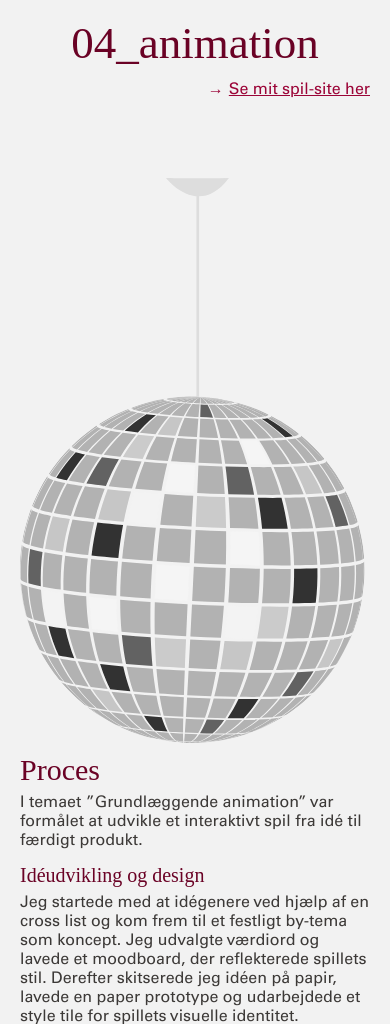
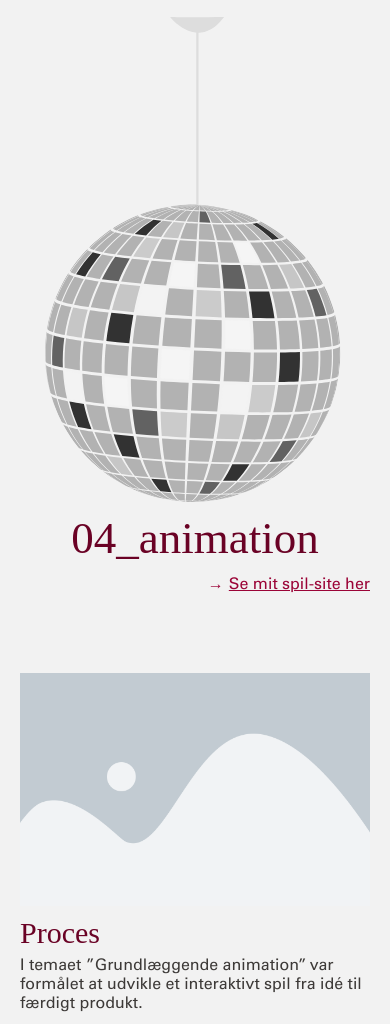
Before and after one commit to leanorager/portfolio-website, a plain HTML site: page 04_animation.html in a window 390 px wide. Shown: the part 83-1107 px from the top of the page. Drawn offline with Linux system fonts and the light colour scheme; a web font is replaced by a local one.

Commit message:
css 04 mobil

```diff
--- a/04_animation.html
+++ b/04_animation.html
@@ -53,7 +53,7 @@
               <a href="https://leanorager.dk/kea/04_animation/website/index.html"><span>Se mit spil-site her</span></a>
             </div>
           </div>
-          <img src="img/disco-sort.svg" alt="Animeret discokugle" />
+          <img src="img/disco-sort.svg" alt="Animeret discokugle" class="order-1 disco" />
         </div>
       </section>
       <section>
@@ -68,7 +68,7 @@
             <h3>Planlægning og opbygning</h3>
             <p>Her udviklede jeg et aktivitetsdiagram og skabte HTML-skelettet baseret på et layoutdiagram. Jeg designede, inden jeg fortsatte med kodningen, spillets grafiske elementer i Adobe Illustrator, herunder baggrunde, tekst, spil-elementer og UI-elementer som liv, tid og point.</p>
           </div>
-          <img src="img/placeholder2.webp" alt="" />
+          <img src="img/placeholder2.webp" alt="" class="order-1" />
         </div>
       </section>
       <section>
@@ -83,7 +83,7 @@
         </div>
       </section>
       <section>
-        <h2>Læring</h2>
+        <h2 class="margin-ekstra">Læring</h2>
         <p>I temaet ”Grundlæggende animation” udviklede jeg et interaktivt spil fra idé til færdigt produkt.</p>
         <div class="grid_1-1-1">
           <div class="col">
--- a/css/layout.css
+++ b/css/layout.css
@@ -171,7 +171,7 @@ h3 {
   margin-top: 40px;
 }
 
-ul {
+main ul {
   margin-left: 20px;
 }
 
@@ -184,3 +184,13 @@ ul {
   width: 300px;
   margin: 20px auto;
 }
+
+/* 04_ANIMATION-SIDE */
+.grid_2-1 {
+  display: grid;
+}
+
+.disco {
+  width: 300px;
+  margin: 0px auto 10px;
+}
```
